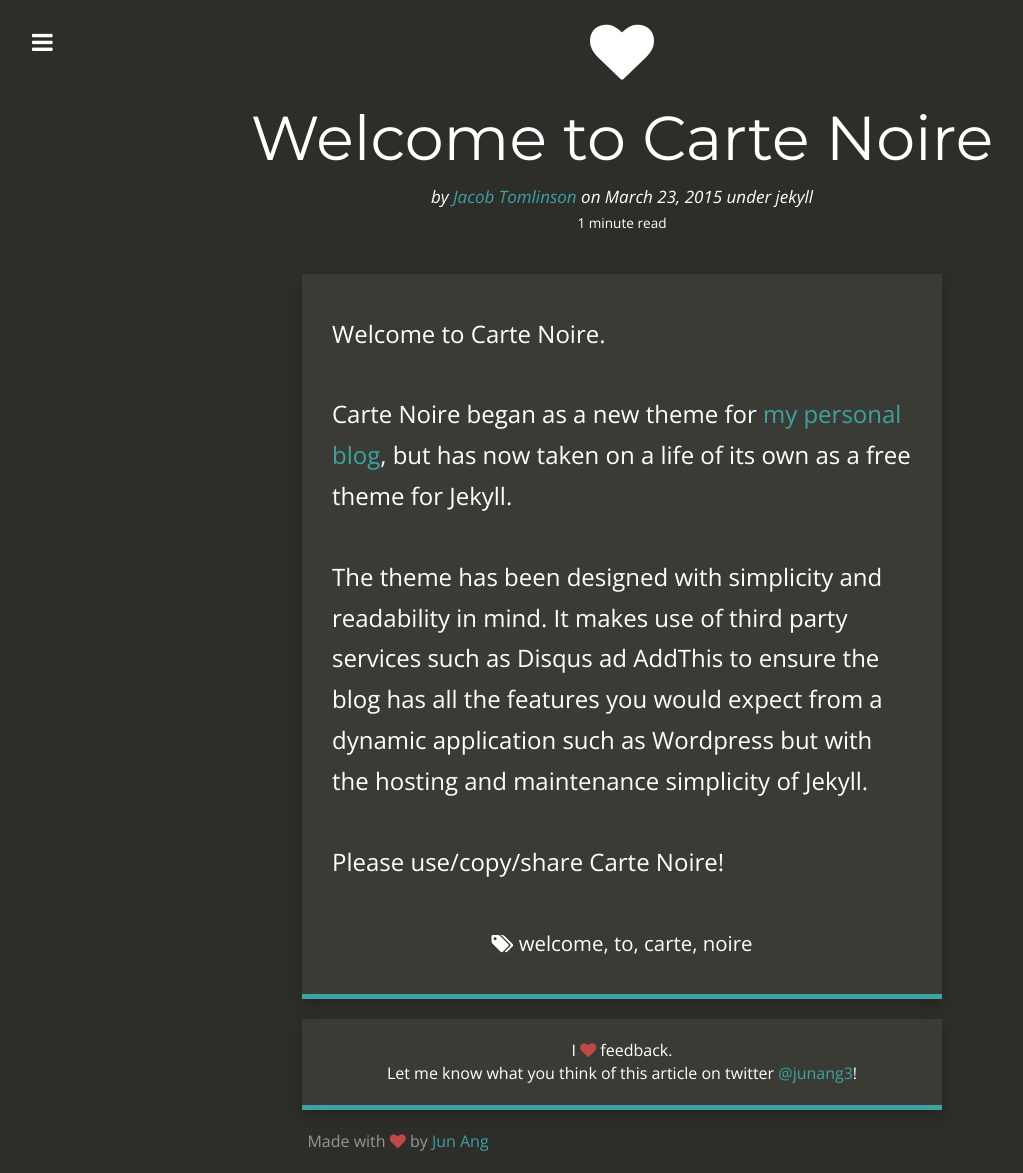
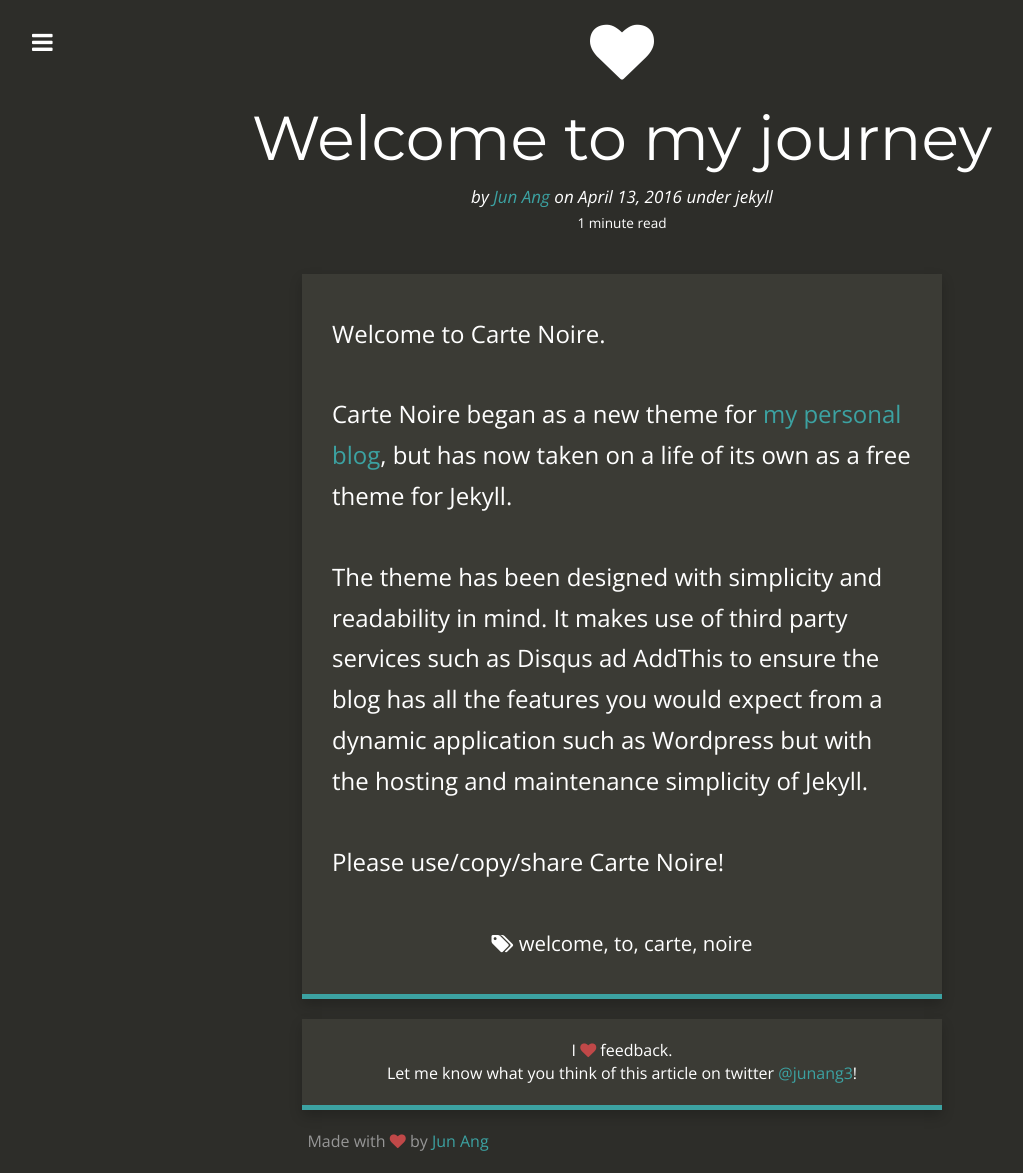
Before and after one commit to junang3/junang3.github.io, a Jekyll site: the page built from _posts/2016-04-13-welcome-to-my-journey.md, in a window 1280 px wide. Shown: the whole page, without its empty margins (18-1041 px from the left). Built offline with Jekyll 4.4.1, drawn with Linux system fonts in a browser that asks for light colours; nearby versions of some CDN libraries.

Commit message:
Update 2016-04-13-welcome-to-my-journey.md

```diff
--- a/_posts/2016-04-13-welcome-to-my-journey.md
+++ b/_posts/2016-04-13-welcome-to-my-journey.md
@@ -1,8 +1,8 @@
 ---
 layout:     post
-title:      Welcome to Carte Noire
-date:       2015-03-23 15:31:19
-author:     Jacob Tomlinson
+title:      Welcome to my journey
+date:       2016-04-13 07:31:19
+author:     Jun Ang
 summary:    Carte Noire is a dark blog theme for Jekyll focusing on a clear reading experience.
 categories: jekyll
 thumbnail:  heart
@@ -25,4 +25,4 @@
 
 Please use/copy/share Carte Noire!
 
-[1]: http://www.jacobtomlinson.co.uk/
+[1]: http://junang3.github.io/
```
